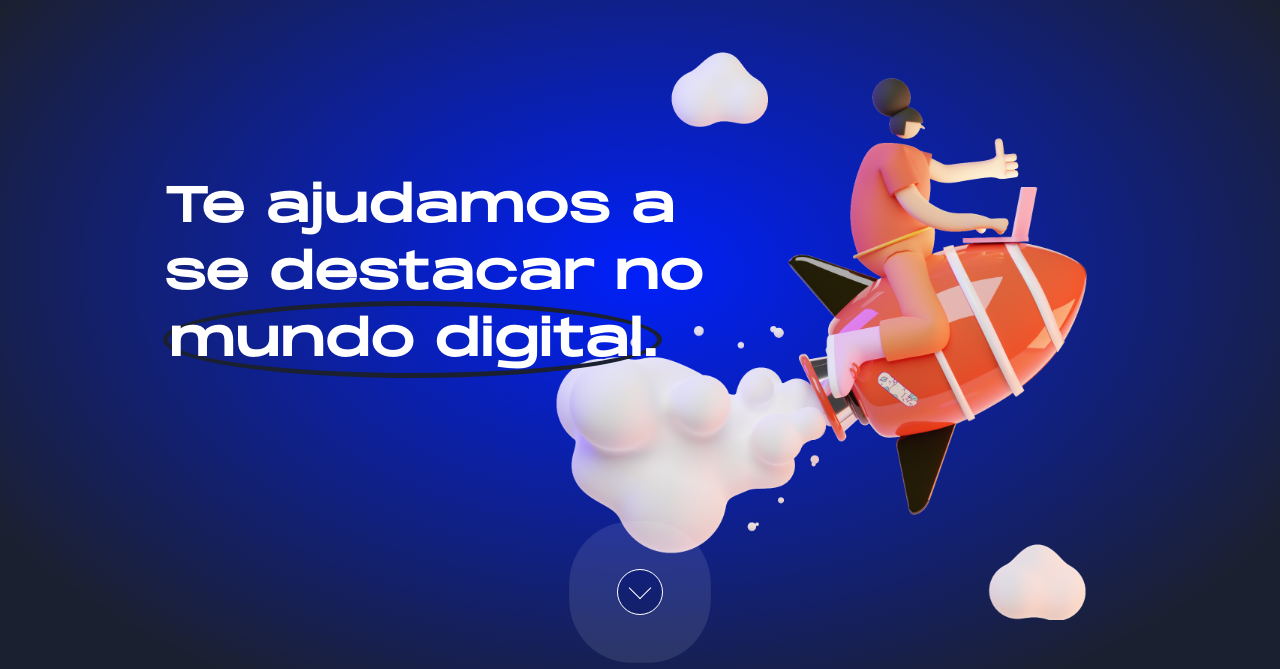
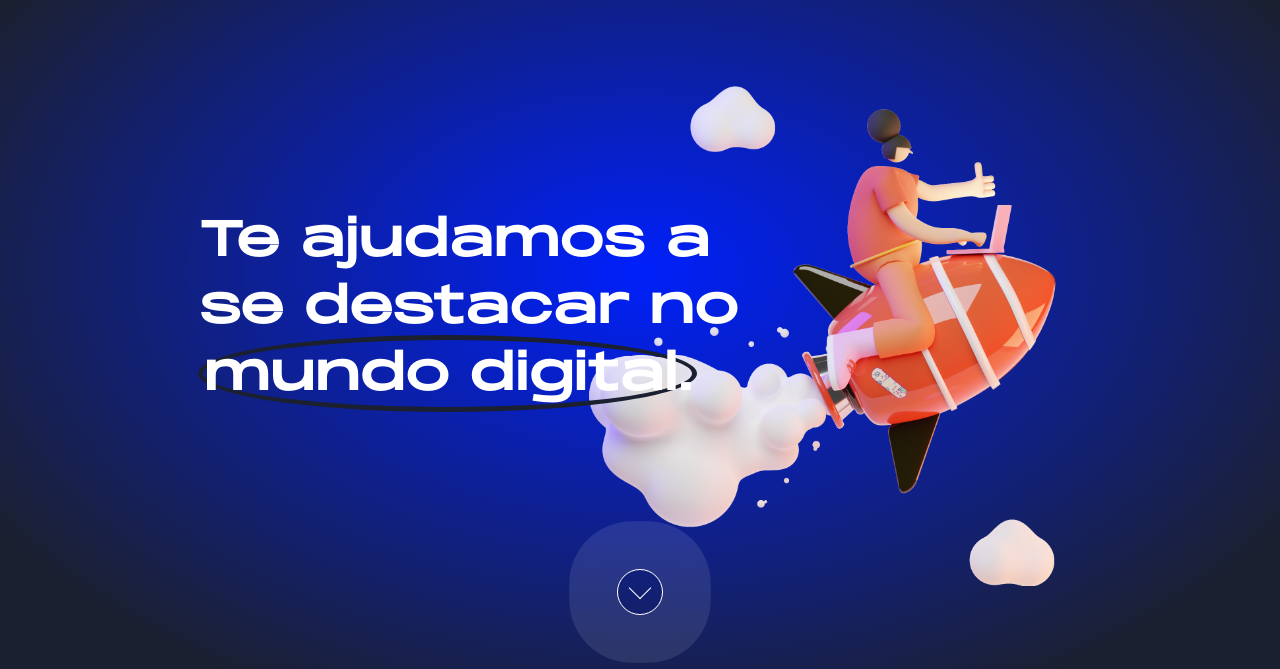
Before and after one commit to agenciaeximius/agenciaeximius.github.io, a plain HTML site: page index.html in a window 1280 px wide. Shown: the part 131-800 px from the top of the page. Drawn offline with Linux system fonts and the light colour scheme; a web font is replaced by a local one.

Commit message:
mudanças

```diff
--- a/css/style.css
+++ b/css/style.css
@@ -402,7 +402,7 @@ select {
 }
 @media only screen and (min-width: 1200px) {
   .hero--img {
-    max-width: 580px;
+    max-width: 510px;
   }
 }
 @media only screen and (min-width: 1400px) {
--- a/scripts/parallax.js
+++ b/scripts/parallax.js
@@ -1,7 +1,7 @@
 let hero = document.querySelector('.hero');
 
 function set() {
-	hero.style.setProperty('--speed', window.innerHeight / 210);
+	hero.style.setProperty('--speed', window.innerHeight / 209);
 }
 
 set();
```
